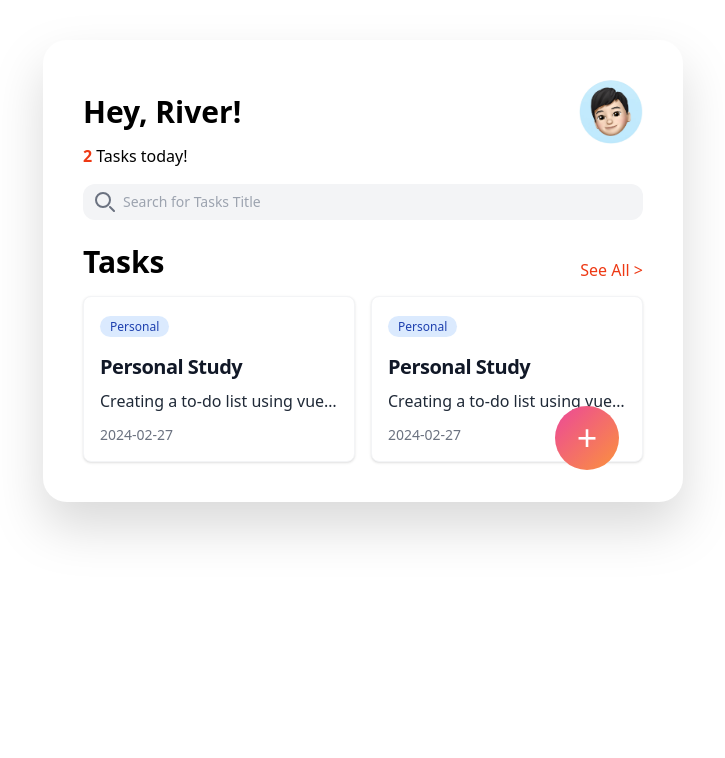
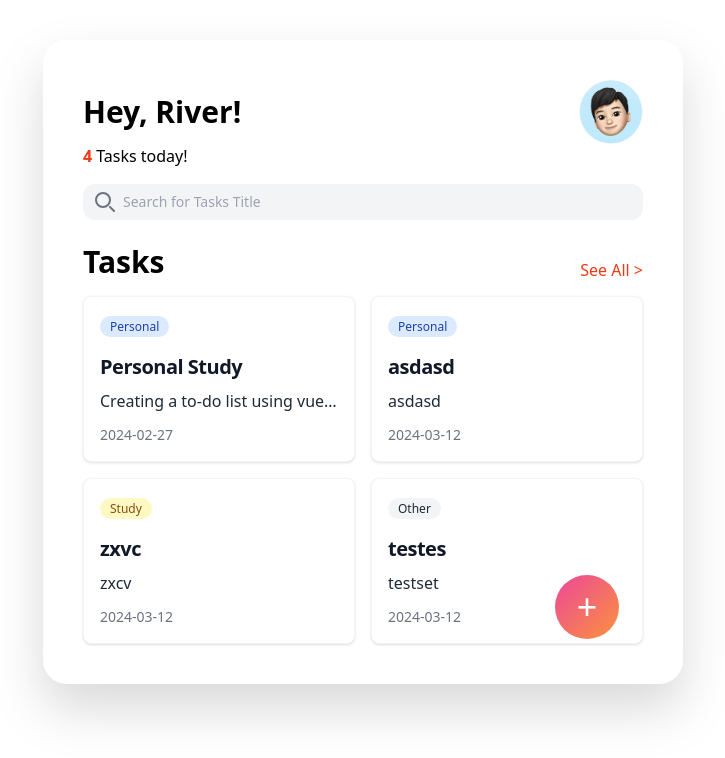
Before and after one commit to Seokho0120/vue-playground, a Vue app: page / in a window 1280 px wide. Shown: the top 758 px of the page, without its empty margins (277-1002 px from the left). Built offline with nearby package versions, Linux system fonts and the light colour scheme; data requests are answered from the project's data file.

Commit message:
fix: json server id 타입이 랜덤으로 string으로 업데이트되어 id 타입 string으로 설정

```diff
--- a/db.json
+++ b/db.json
@@ -1,18 +1,32 @@
 {
   "posts": [
     {
-      "id": 0,
+      "id": "0",
       "title": "Personal Study",
       "content": "Creating a to-do list using vue3 Refactoring the code after completing UI and functional implementation",
       "createdAt": 1708997094188,
       "category": "Personal"
     },
     {
-      "id": 1,
-      "title": "Personal Study",
-      "content": "Creating a to-do list using vue3 Refactoring the code after completing UI and functional implementation",
-      "createdAt": 1708997094122,
-      "category": "Personal"
+      "id": "1",
+      "title": "asdasd",
+      "content": "asdasd",
+      "category": "Personal",
+      "createdAt": 1710257820871
+    },
+    {
+      "id": "b38f",
+      "title": "zxvc",
+      "content": "zxcv",
+      "category": "Study",
+      "createdAt": 1710258244736
+    },
+    {
+      "id": "af3c",
+      "title": "testes",
+      "content": "testset",
+      "category": "Other",
+      "createdAt": 1710258256985
     }
   ]
 }
--- a/src/api/posts.ts
+++ b/src/api/posts.ts
@@ -5,7 +5,7 @@ export function getPosts(): Promise<FetchPostsResponse> {
 	return axios.get<Post[]>('http://localhost:4000/posts');
 }
 
-export function getPostById(id: number) {
+export function getPostById(id: string) {
 	return axios.get(`http://localhost:4000/posts/${id}`);
 }
 
--- a/src/components/posts/PostForm.vue
+++ b/src/components/posts/PostForm.vue
@@ -1,6 +1,5 @@
 <script setup lang="ts">
 import { ref } from 'vue';
-
 const CATEGORIES = [
 	{
 		name: 'Personal',
@@ -91,7 +90,7 @@ const getCategoryColor = (category, selected = false) => {
 		</div>
 
 		<div class="flex flex-col">
-			<label class="text-2xl font-bold pb-4">Status</label>
+			<label class="text-2xl font-bold pb-4">Category</label>
 			<div class="flex flex-wrap gap-3">
 				<div
 					v-for="category in CATEGORIES"
--- /dev/null
+++ b/src/constants/categories.ts
@@ -0,0 +1,22 @@
+export const categories = [
+	{
+		name: 'Personal',
+		id: 1,
+	},
+	{
+		name: 'Work',
+		id: 2,
+	},
+	{
+		name: 'Study',
+		id: 3,
+	},
+	{
+		name: 'Health',
+		id: 4,
+	},
+	{
+		name: 'Other',
+		id: 5,
+	},
+];
--- a/src/types/posts.ts
+++ b/src/types/posts.ts
@@ -2,7 +2,7 @@ export interface Post {
 	title: string;
 	content: string;
 	createdAt: number;
-	id?: number;
+	id?: string;
 	category: string;
 }
 
--- a/src/views/posts/PostDetailView.vue
+++ b/src/views/posts/PostDetailView.vue
@@ -5,7 +5,7 @@ import { getPostById } from '@/api/posts';
 import type { Post } from '@/types/posts';
 
 const route = useRoute();
-const postId = Number(route.params.id);
+const postId = route.params.id as string;
 
 const post = ref({
 	title: '',
@@ -17,7 +17,6 @@ const post = ref({
 const fetchPost = async () => {
 	try {
 		const { data } = await getPostById(postId);
-		console.log('data', data);
 		setPost(data);
 	} catch (error) {
 		console.error('error', error);
```
